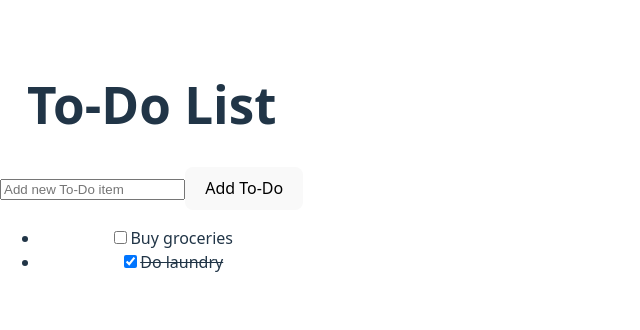
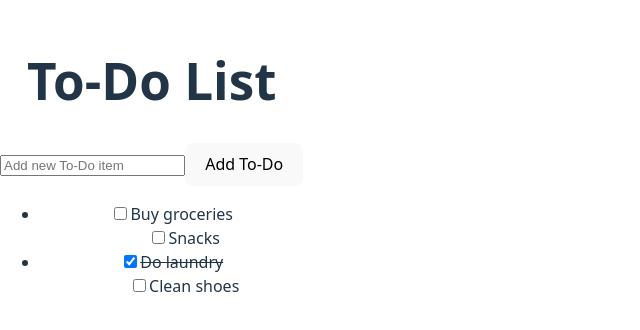
Before and after one commit to MansiJoshi1701/ToDoList, a React (Vite) app: page / in a window 1280 px wide. Shown: the part 234-564 px from the top of the page, without its empty margins (0-640 px from the left). Built offline with nearby package versions, Linux system fonts and the light colour scheme.

Commit message:
Subtasks added

```diff
--- a/src/components/Home.jsx
+++ b/src/components/Home.jsx
@@ -14,7 +14,7 @@ const Home = ( {ToDos , addNewTodo , updateStatus} ) => {
 
 
     return(
-        <div >
+        <div>
             <span>
                 <input
                     type="text"
@@ -25,7 +25,7 @@ const Home = ( {ToDos , addNewTodo , updateStatus} ) => {
                 <button type="button" onClick={(e) => addToDo(e)}>Add To-Do</button>
             </span>
 
-            <div>
+            <div style={ { marginTop: 5 }}>
                 <ul>
                     {
                         ToDos.map((todoItem) => {
@@ -35,6 +35,13 @@ const Home = ( {ToDos , addNewTodo , updateStatus} ) => {
                                     <input type="checkbox" onChange={() => updateStatus(todoItem.id)} checked={todoItem.isCompleted} />
 
                                     <span style = {{textDecoration: todoItem.isCompleted ? 'line-through' : 'none'}}>{todoItem.task}</span>
+
+                                    <div style={{paddingLeft: 25}}>
+
+                                        <input type="checkbox" />
+                                        <span style = {{textDecoration: todoItem.subtask.isCompleted ? 'line-through' : 'none'}}>{todoItem.subtask.task}</span>
+
+                                    </div>
 
                                 </li>
                             )
--- a/src/data/data.jsx
+++ b/src/data/data.jsx
@@ -2,12 +2,24 @@ const ToDos = [
     {
         id: 1,
         task: "Buy groceries",
-        isCompleted: false
+        isCompleted: false,
+        subtask: {
+            id: 3,
+            task: "Snacks",
+            isCompleted: false,
+            subtask: {}
+        }
     },
     {
         id: 2,
         task: "Do laundry",
-        isCompleted: true
+        isCompleted: true,
+        subtask: {
+            id: 4,
+            task: "Clean shoes",
+            isCompleted: false,
+            subtask: {}
+        }
     }
 ]
 
```
